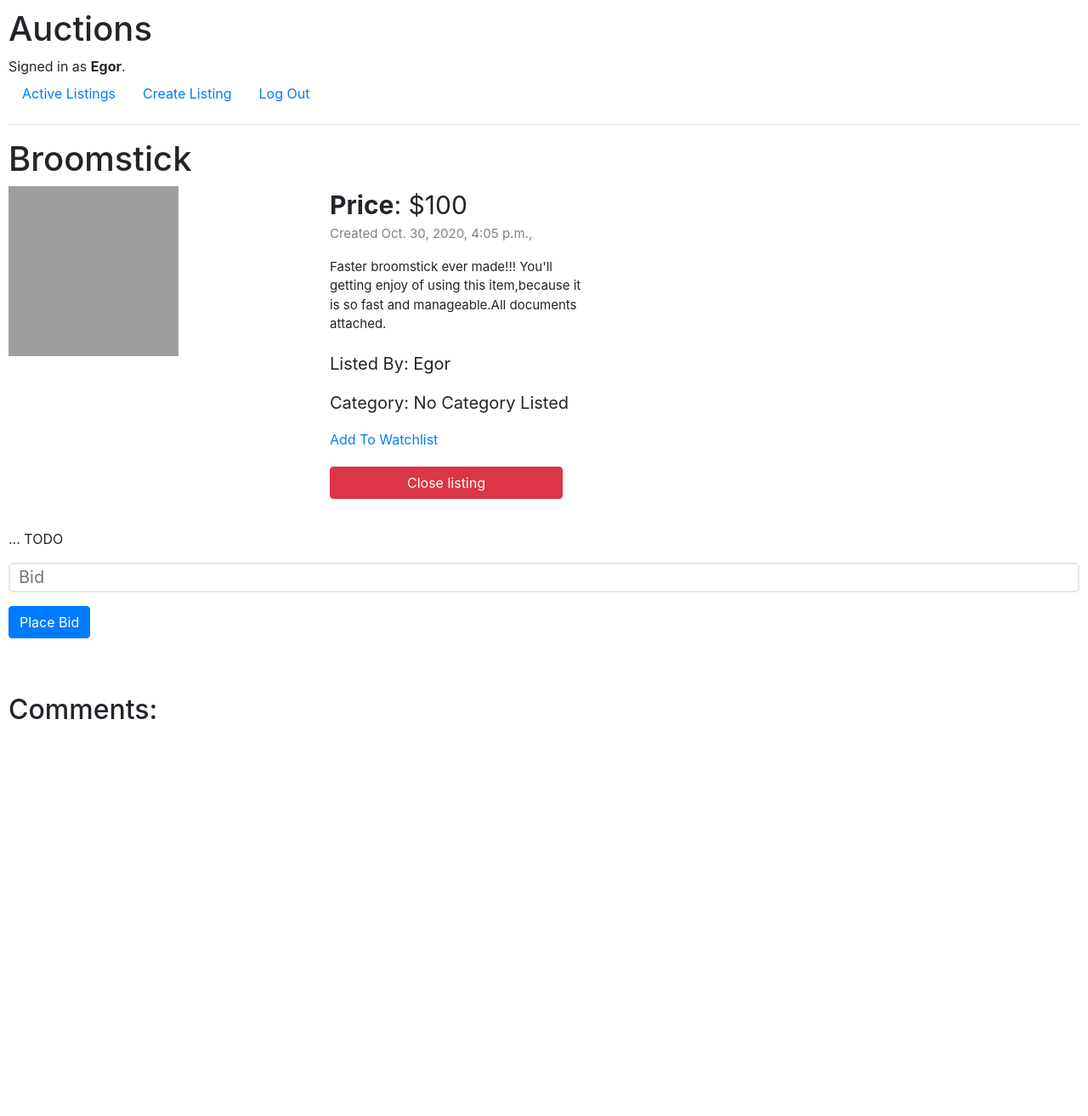
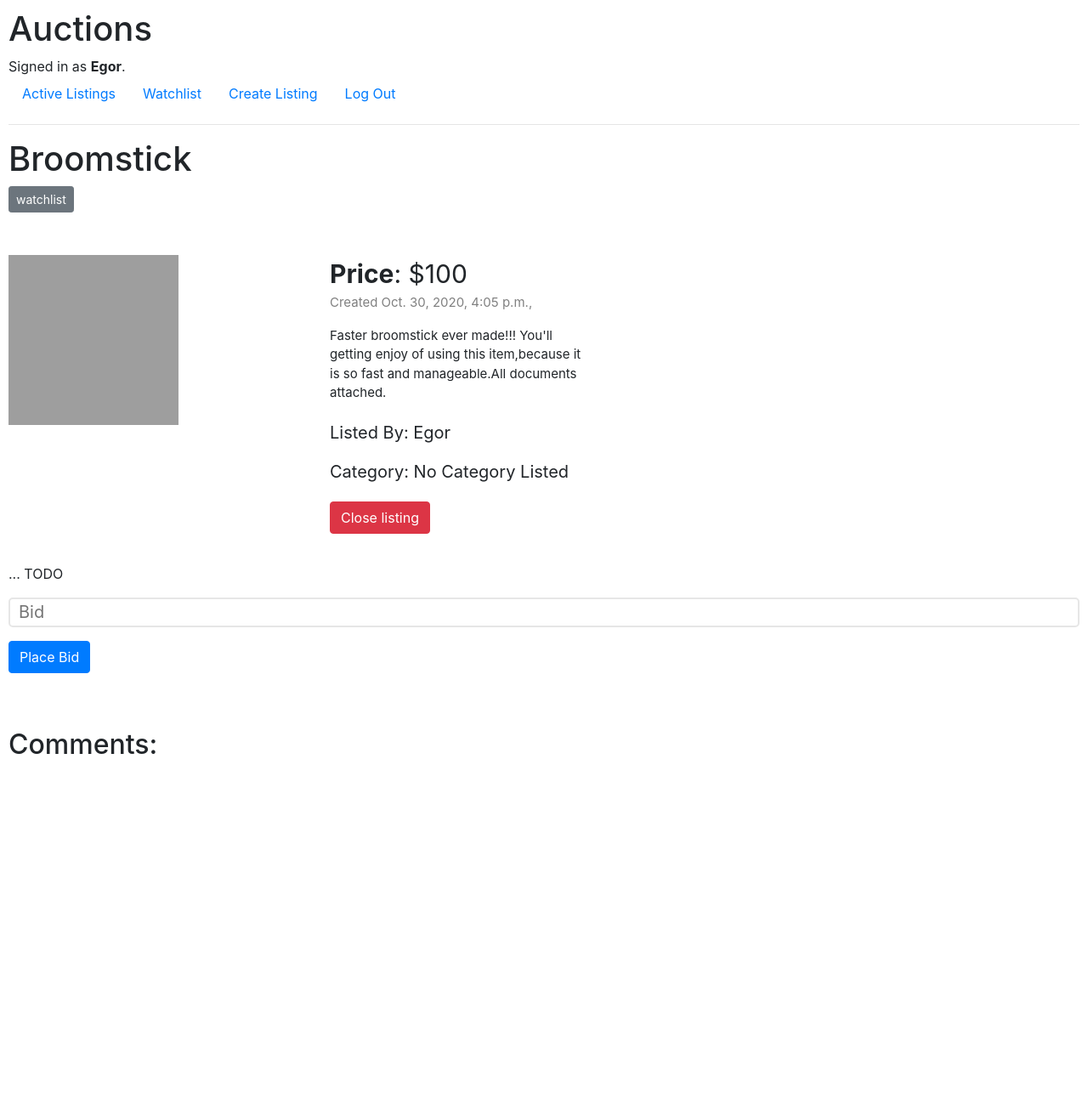
Before and after one commit to EgorEna/Commerse, a Django app: page /detail/7 in a window 1280 px wide. Shown: the whole page at 85% size. Before the commit the page ends 846 px from the top, so only its background shows below. Run offline with Django 3.2, Linux system fonts and the light colour scheme; a user stored in the database is signed in; data comes from the database, SQL or seed files in the repository; both versions use the stored data as it was after the commit; some libraries are stand-ins or nearby versions; grey boxes are pictures that could not be loaded.

Commit message:
update watchlist

```diff
--- a/auctions/models.py
+++ b/auctions/models.py
@@ -3,7 +3,7 @@ from django.db import models
 
 
 class User(AbstractUser):
-    watchlist = models.ManyToManyField('Listing',related_name='watcherss')
+    watchlist = models.ManyToManyField('Listing',related_name='watchers')
 
 class Listing(models.Model):
     owner = models.ForeignKey('User',on_delete=models.CASCADE,related_name='listings')
--- a/auctions/static/auctions/styles.css
+++ b/auctions/static/auctions/styles.css
@@ -60,8 +60,14 @@ textarea {
 
 .error {
     color:red;
+    display: block;
+    margin-bottom: 10px;
 }
-
+.succes {
+    color:green;
+    display: block;
+    margin-bottom: 10px;
+}
 .close_listing {
     margin-top: 20px;
 }
@@ -91,5 +97,8 @@ input.bid:hover {
 
 section.comments {
     min-height: 400px;
+}
 
+input.watchlist {
+    margin-bottom: 50px;
 }
--- a/auctions/templates/auctions/detail.html
+++ b/auctions/templates/auctions/detail.html
@@ -5,6 +5,16 @@
 
 {% block body %}
 <h1>{{listing.title}}</h1>
+
+{% if user.is_authenticated %}
+{% if message %}
+<span class={{message.type}}>{{message.message}}</span>
+{% endif %}
+<form action="{% url 'add' listing.id%}" method="POST">
+    {% csrf_token %}
+    <input type="submit" value="watchlist"  class="btn btn-sm btn-secondary watchlist">
+</form>
+{%endif%}
 
 
 <div class="listing">
@@ -20,18 +30,18 @@
 
         <p class="owner">Listed By: {{listing.owner}}</p>
         <p>Category: No Category Listed</p>
-        {% if user.is_authenticated %}
-            <a href="">Add To Watchlist</a>
-        {%endif%}
+
         {% if is_owner %}
         <form action="" method="POST" class="close_listing">
-            <input class="btn btn-danger" value="Close listing">
+            {% csrf_token %}
+            <input class="btn btn-danger" type="submit" value="Close listing">
         </form>
         {% endif %}
     </div>
 </div>
 
 <form class="bid">
+    {% csrf_token %}
     <p class="amout"> ... TODO</p>
     <p> <input type="text" placeholder="Bid" class="bid"> </p>
     <input type="submit" class="btn btn-primary" value="Place Bid">
--- a/auctions/templates/auctions/index.html
+++ b/auctions/templates/auctions/index.html
@@ -8,7 +8,7 @@
                     <img src={{listing.image}} alt="No image">
                 </div>
                 <div>
-                    <p><strong></strong>{{listing}}</p>
+                    <p><strong>{{listing}}</strong></p>
                     <strong>Price</strong>: ${{listing.bid}}
                     <p class="date">Created {{listing.date}},</p>
                     <div class="description">
--- a/auctions/templates/auctions/layout.html
+++ b/auctions/templates/auctions/layout.html
@@ -22,7 +22,11 @@
             </li>
             {% if user.is_authenticated %}
                 <li class="nav-item">
-                    <a href="{% url 'create' %}" class="nav-link"> Create Listing </a>
+                    <a href="{% url 'watchlist' %}" class="nav-link">Watchlist</a>
+                </li>
+                </li>
+                <li class="nav-item">
+                    <a href="{% url 'create' %}" class="nav-link">Create Listing</a>
                 </li>
                 <li class="nav-item">
                     <a class="nav-link" href="{% url 'logout' %}">Log Out</a>
--- a/auctions/urls.py
+++ b/auctions/urls.py
@@ -8,5 +8,8 @@ urlpatterns = [
     path("logout", views.logout_view, name="logout"),
     path("register", views.register, name="register"),
     path("create/",views.create,name="create"),
-    path("detail/<int:listing_id>",views.detail,name='detail')
+    path("detail/<int:listing_id>",views.detail,name='detail'),
+    path("watchlist/",views.watchlist,name='watchlist'),
+    path("add/<int:listing_id>",views.add,name='add'),
+    path("remove/<int:listing_id>",views.remove,name='remove')
 ]
--- a/auctions/views.py
+++ b/auctions/views.py
@@ -95,8 +95,47 @@ def create(request):
 
 def detail(request,listing_id):
     listing = Listing.objects.get(pk=listing_id)
-    user = User.objects.get(pk=request.user.id)
+    if request.user.is_authenticated:
+        user = User.objects.get(pk=request.user.id)
+        return render(request,"auctions/detail.html",{
+            'listing':listing,
+            'is_owner':listing.owner == user,
+        })
+    return render(request,"auctions/detail.html",{
+            'listing':listing,
+    })
+
+def watchlist(request):
+    listings = request.user.watchlist.all()
+    return render(request,"auctions/watchlist.html",{
+        "listings":listings,
+    })
+
+def add(request,listing_id):
+    listing = Listing.objects.get(pk=listing_id)
+    if listing in request.user.watchlist.all():
+        return render(request,"auctions/detail.html",{
+        'listing':listing,
+        'is_owner':listing.owner == request.user,
+        'message': {
+            'type':'error',
+            'message':'Already added to watchlist',
+        }
+    })
+    request.user.watchlist.add(listing)
     return render(request,"auctions/detail.html",{
         'listing':listing,
-        'is_owner':listing.owner == user,
+        'is_owner':listing.owner == request.user,
+        'message': {
+            'type':'succes',
+            'message': 'Succesfully added',
+        }
     })
+
+def remove(request,listing_id):
+    if request.user.is_authenticated:
+        listing = Listing.objects.get(pk=listing_id)
+        request.user.watchlist.remove(listing)
+        return HttpResponseRedirect(reverse("watchlist"))
+    else:
+        raise Http404("You're not is_authenticated for such action")
```
Also changed, not shown: db.sqlite3.
